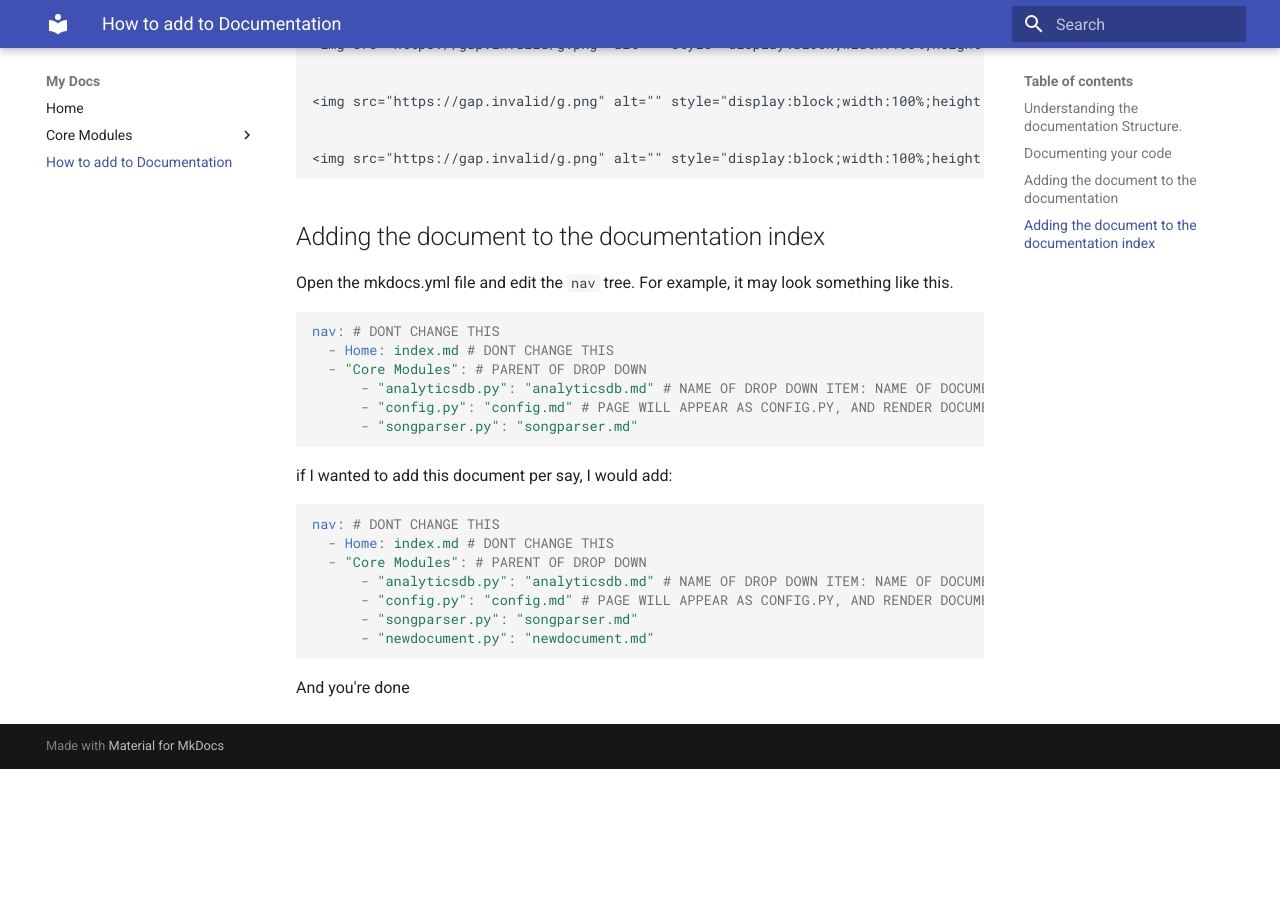
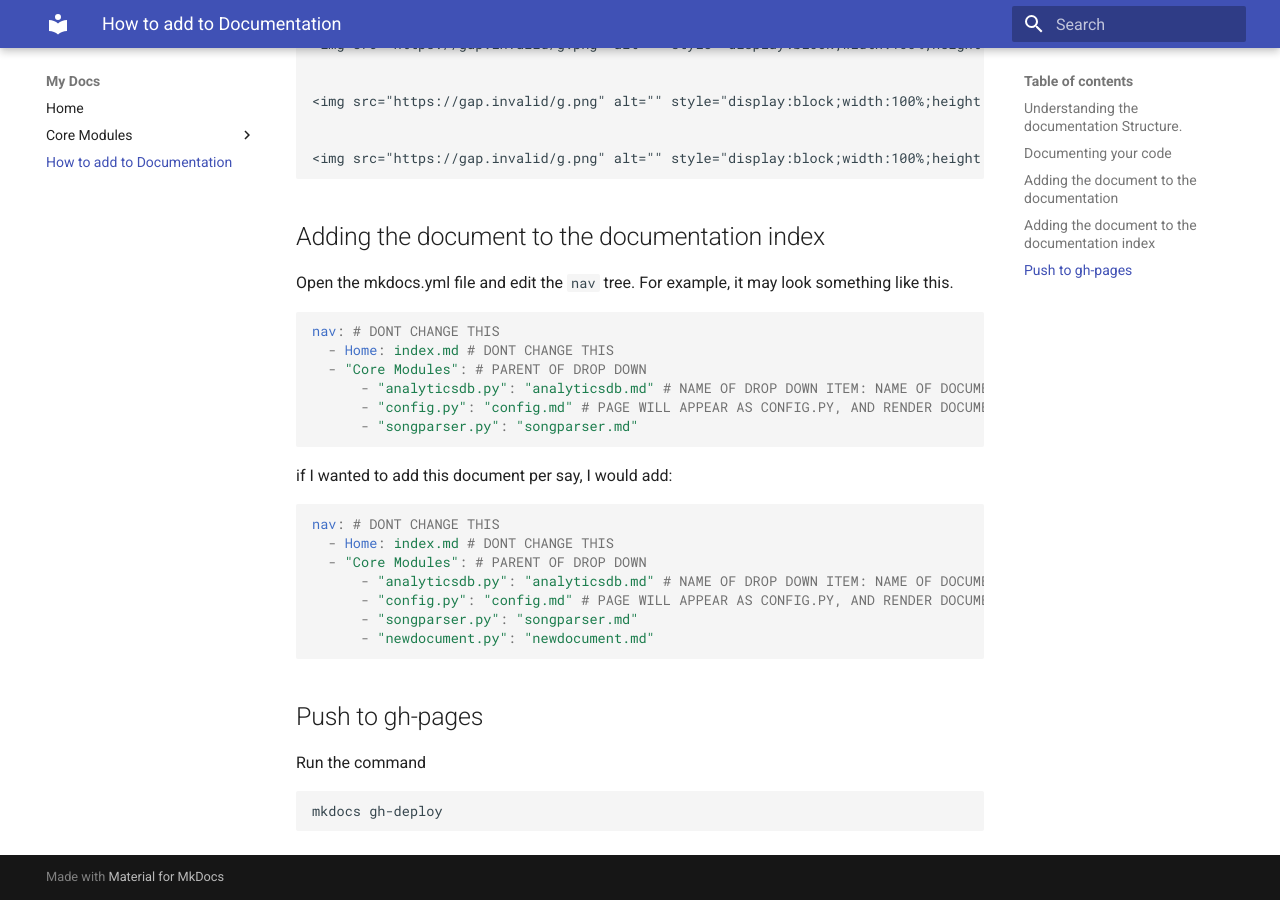
Before and after one commit to decibl/decibl-docker, an MkDocs documentation site: the page built from docs/docinstructions.md, in a window 1280 px wide and 900 px high, scrolled down 1445 px. Built offline with MkDocs 1.6.1 and Material for MkDocs 9.7.7, drawn with Linux system fonts in a browser that asks for light colours; before the commit the page ends 2214 px from its top, so only the background shows below that.

Commit message:
Updated instructions

````diff
--- a/docs/docinstructions.md
+++ b/docs/docinstructions.md
@@ -88,4 +88,10 @@ nav: # DONT CHANGE THIS
       - "newdocument.py": "newdocument.md"
 ```
 
-And you're done
+## Push to gh-pages
+
+Run the command
+
+```bash
+mkdocs gh-deploy
+```
````
Also changed, not shown: 1 other file.
